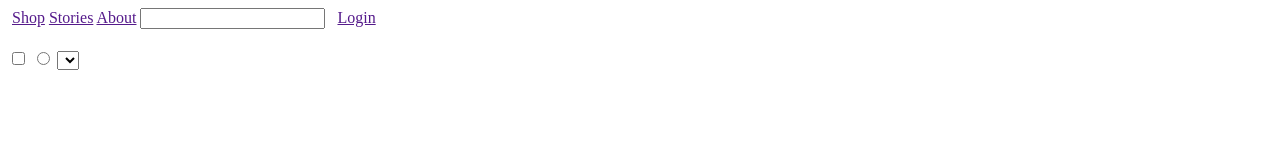
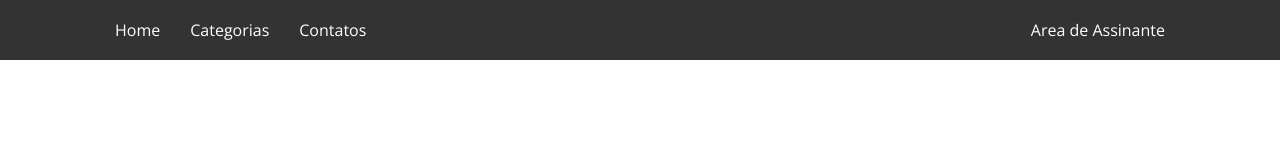
Before and after one commit to alexrezendeufv/semente-do-pi, a website: page views/produtos.html in a window 1280 px wide. Drawn offline with nearby package versions, Linux system fonts and the light colour scheme.

Commit message:
upando tudo da semente do pi

```diff
--- /dev/null
+++ b/public/css/geral.css
@@ -0,0 +1,75 @@
+*{
+    font-family: 'Open Sans','Trebuchet MS','Lucida Sans Unicode', 'Lucida Grande', 'Lucida Sans', Arial, sans-serif;
+    box-sizing: border-box;
+}
+
+body {
+    margin: 0;
+    padding: 0;
+}
+
+header{
+    background-color: #333;
+    height: 60px;
+
+}
+header div{
+    margin: 0px 100px;
+    /* background-color: green; */
+    height: 100%;
+    display: flex;
+    /* gap: 10px; */
+
+
+
+}
+header div a {
+    /* background-color: aqua; */
+    display: flex;
+    align-items: center;
+    padding: 0px 15px;
+    text-decoration: none;
+    color: #fff;
+
+}
+header div a:hover {
+    background-color: aquamarine;
+    color: #000;
+
+}
+.area{
+    margin-left: auto;
+}
+/* footer div{
+
+    height:60px;
+    background-color: yellow;
+} */
+/* header{
+    background-color: black;
+    display: flex;
+    flex-wrap: wrap;
+    width: 100%;
+    height: 70px;
+    align-items: center;
+
+} */
+
+/* main{
+    display: flex;
+    flex-wrap: wrap;
+}
+aside{
+    width: 30%;
+    border: 1px solid black;
+} */
+/* .box-header{
+    padding: 0px 20px;
+}
+.form-group{
+    width: 70%;
+
+} */
+/* .prod-img{
+    border: 1px solid black;
+} */
--- a/views/produtos.html
+++ b/views/produtos.html
@@ -4,10 +4,22 @@
     <meta charset="UTF-8">
     <meta http-equiv="X-UA-Compatible" content="IE=edge">
     <meta name="viewport" content="width=device-width, initial-scale=1.0">
+    <style>
+        @import url('https://fonts.googleapis.com/css2?family=Open+Sans:ital,wght@0,300;0,400;0,500;0,600;1,300;1,400;1,500;1,600&family=Public+Sans:wght@100;200;300;400;500;600;700&display=swap');
+    </style>
     <title>Document</title>
+    <link rel="stylesheet" href="/css/geral.css">
 </head>
 <body>
     <header>
+        <div>
+            <a href="#">Home</a>
+            <a href="#">Categorias</a>
+            <a href="#">Contatos</a>
+            <a href="#" class="area">Area de Assinante</a>
+        </div>
+        <!-- <div class="box-header">
+
             <a href=""><img src="" alt=""></a>
             <a href="">Shop</a>
             <a href="">Stories</a>
@@ -15,19 +27,84 @@
             <input type="text">
             <img src="" alt="">
             <img src="" alt="">
-        <span></span>
+            <span>0</span>
             <a href="">Login</a>
+
+        </div> -->
 
     </header>
     <main>
-        <h2></h2>
+        <!-- <h1>Titulo da pagina</h1>
         <small><strong></strong></small>
         <input type="checkbox" name="" id="">
         <input type="radio" name="" id="">
         <select></select>
-        <small></small>
+        <small></small> -->
+        <!-- <aside >
+
+            <div>
+                <div class="new-categ">
+                    <h3>Categorias</h3>
+                    <input type="checkbox" name="" id="sweaters">
+                    <label for="sweaters">Sweaters</label>
+                    <input type="checkbox" name="" id="tops">
+                    <label for="tops">Tops</label>
+                    <input type="checkbox" name="" id="jaqueta">
+                    <label for="jaqueta">jaqueta</label>
+                    <input type="checkbox" name="" id="chapeu">
+                    <label for="chapeu">chapeu</label>
+                </div >
+
+        </aside>
+        <section>
+
+                 <div class="box-select">
+
+                     <label for="select">Ordenar por:</label>
+                     <select name="select" id="select">
+                         <option value="valor1">Menor Preço</option>
+                         <option value="valor2" selected>Mais Vendidos</option>
+                         <option value="valor3">Lançamentos</option>
+                         <option value="valor4">Mais Relevantes</option>
+                     </select>
+
+                 </div>
+                 <div class="form-group">
+                     <div class="box-prod">
+                         <article class="prod-img">jaqueta Jaqueta<img src="/img/produto.jpeg" alt=""></article>
+                     </div>
+                     <div class="box-prod">
+                         <article class="prod-img">jaquetaJaqueta<img src="/img/produto.jpeg" alt=""></article>
+                     </div>
+                     <div class="box-prod">
+                         <article class="prod-img">jaqueta<img src="/img/produto.jpeg" alt=""></article>
+                     </div>
+                     <div class="box-prod">
+                         <article class="prod-img">jaqueta<img src="/img/produto.jpeg" alt=""></article>
+                     </div>
+                     <div class="box-prod">
+                         <article class="prod-img">jaqueta<img src="/img/produto.jpeg" alt=""></article>
+                     </div>
+                     <div class="box-prod">
+                         <article class="prod-img">jaqueta<img src="/img/produto.jpeg" alt=""></article>
+                     </div>
+                     <div class="box-prod">
+                         <article class="prod-img">jaqueta<img src="/img/produto.jpeg" alt=""></article>
+                     </div>
+                     <div class="box-prod">
+                         <article class="prod-img">jaqueta<img src="/img/produto.jpeg" alt=""></article>
+                     </div>
+
+                 </div>
+        </section>
+
+        </div> -->
 
     </main>
-    <footer></footer>
+    <footer>
+        <div>
+
+        </div>
+    </footer>
 </body>
 </html>
```
Lines whose indentation alone changed are shown as unchanged.
